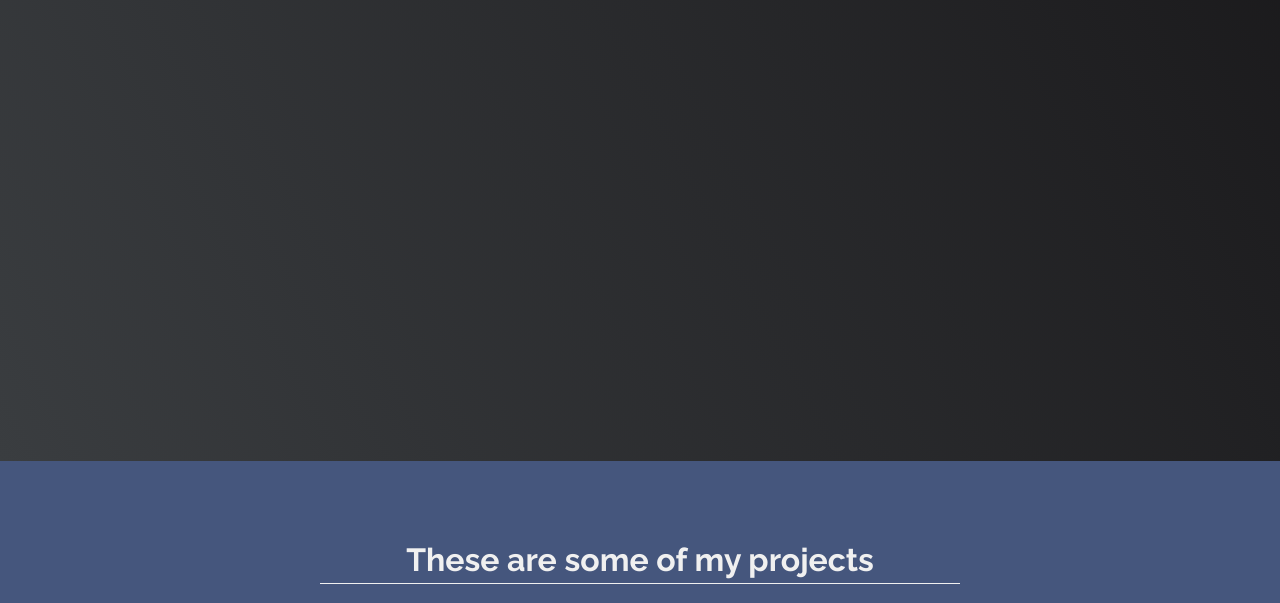
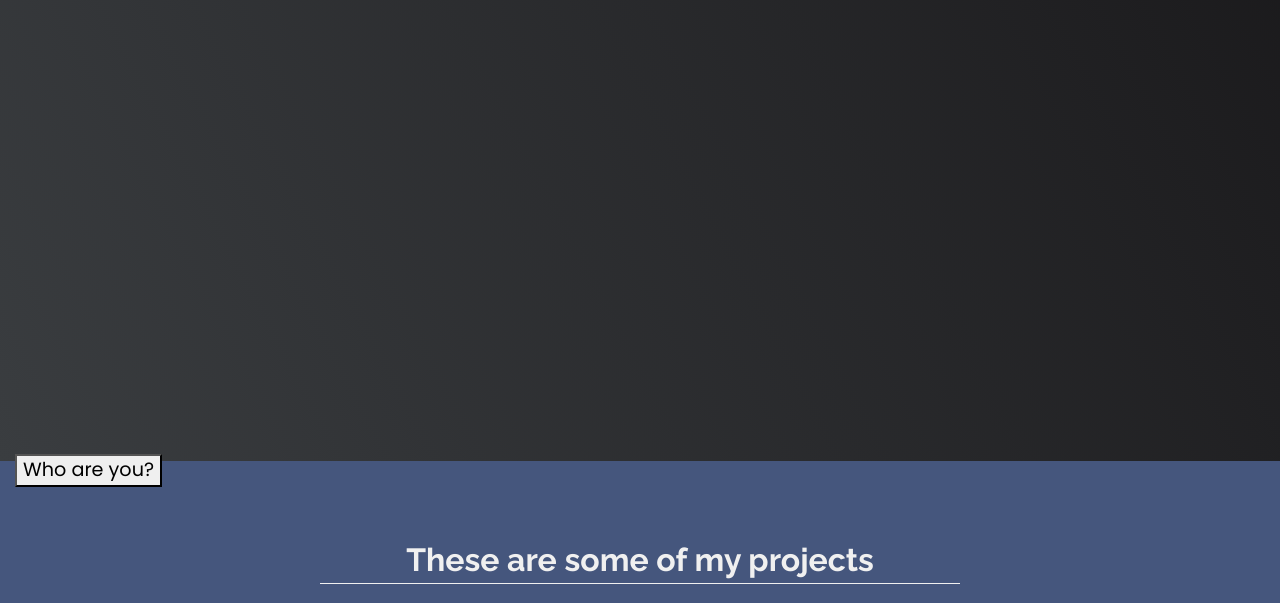
Before and after one commit to josehernandez2/jhphoto, a website: page index2.html in a window 1280 px wide. Shown: the part 339-942 px from the top of the page. Drawn offline with nearby package versions, Linux system fonts and the light colour scheme.

Commit message:
Add button to welcome-section

```diff
--- a/index2.html
+++ b/index2.html
@@ -34,6 +34,9 @@
     <h1 class="col-12">Hey I am Jose</h1>
     <div class="col-12">
         <p class="d-flex justify-content-center">a web developer</p>
+    </div>
+    <div class="col-12">
+        <button>Who are you?</button>
     </div>
 </section>
 
```
